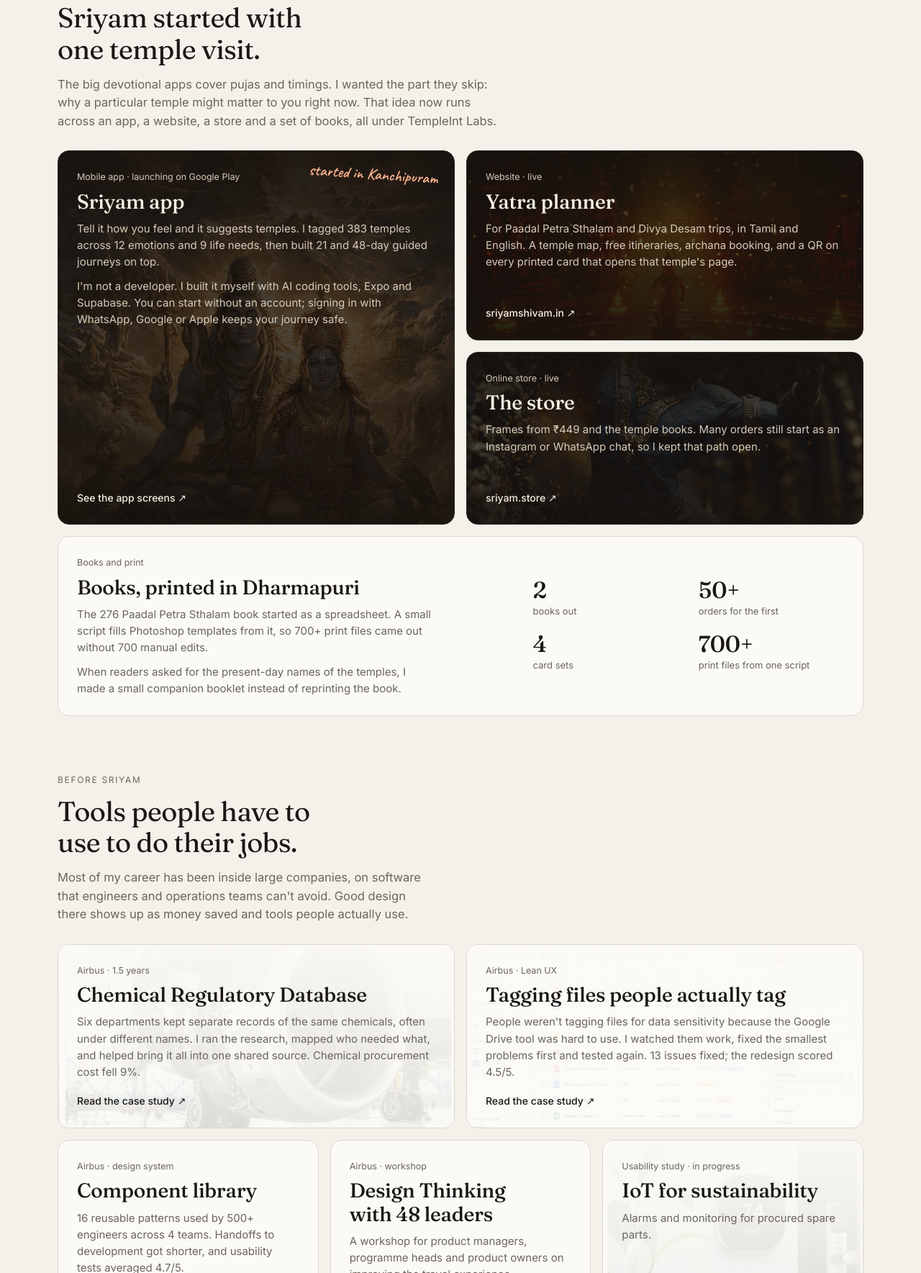
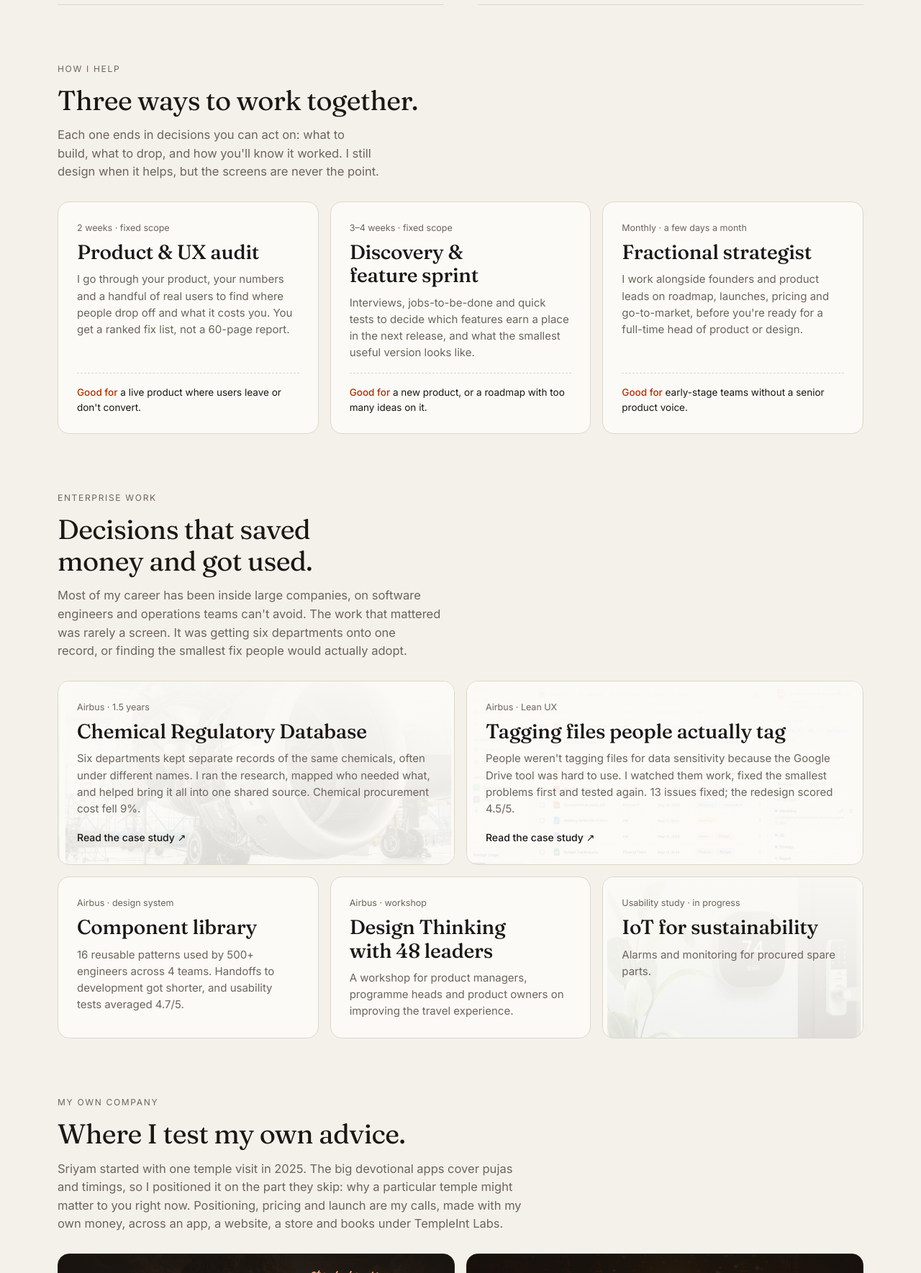
Before and after one commit to sridharguru/sridharux, a plain HTML site: page index.html in a window 1280 px wide. Shown: the part 1031-2800 px from the top of the page at 72% size. Drawn offline with Linux system fonts and the light colour scheme.

Commit message:
Reposition site and CV as product & UX strategist
- New hero: deciding what to build, how people use it, how to launch
- Add "How I help" section with three engagement offers
- Move enterprise work above Sriyam; reframe Sriyam as founder proof
- Contact copy now targets contract and freelance clients
- Replace cv.pdf with 2-page strategist CV
- Fix Kanchipuram tag overlapping the app tile on phones

Co-Authored-By: Claude Opus 5.5 <noreply@anthropic.com>
Claude-Session: https://claude.ai/code/session_015k2ebPJbngrLDfP8KxGWev

```diff
--- a/index.html
+++ b/index.html
@@ -3,10 +3,10 @@
 <head>
 <meta charset="UTF-8">
 <meta name="viewport" content="width=device-width, initial-scale=1.0">
-<title>Sridhar Gururajan · Product Designer</title>
-<meta name="description" content="Sridhar Gururajan, product designer from Dharmapuri, Tamil Nadu. 9.5 years at Airbus, Eli Lilly and L&amp;T. Founder of Sriyam. Open to remote design roles and consulting.">
-<meta property="og:title" content="Sridhar Gururajan · Product Designer">
-<meta property="og:description" content="I design software for people doing complicated jobs. Lately, also for my own small company.">
+<title>Sridhar Gururajan · Product &amp; UX Strategist</title>
+<meta name="description" content="Sridhar Gururajan, product and UX strategist from Dharmapuri, Tamil Nadu. 9.5 years at Airbus, Eli Lilly and L&amp;T; founder of Sriyam. Contract and freelance: product audits, discovery sprints and fractional strategy.">
+<meta property="og:title" content="Sridhar Gururajan · Product &amp; UX Strategist">
+<meta property="og:description" content="I help teams decide what to build, how people will use it, and how to take it to market.">
 <meta property="og:type" content="website">
 <meta property="og:url" content="https://sridharux.in/">
 <meta property="og:image" content="https://sridharux.in/sriyam-app.jpg">
@@ -112,6 +112,10 @@
   a.tile.dark:hover{border-color:#ff9a6a}
   .tile.dark .hand{color:#ffb48f}
   .tile .tag{position:absolute;top:20px;right:22px;font-size:22px;transform:rotate(4deg)}
+  .tile .fit{margin-top:auto;padding-top:16px;border-top:1px dashed var(--line);font-size:13.5px;color:var(--ink)}
+  .tile .fit b{font-weight:500;color:var(--accent)}
+  .services .tile{min-height:300px}
+  .services .tile p{margin-bottom:16px}
 
   .books{display:grid;grid-template-columns:1.4fr 1fr;gap:28px;align-items:center}
   .books .facts{display:grid;grid-template-columns:1fr 1fr;gap:18px 28px}
@@ -161,6 +165,7 @@
     .num b{font-size:28px}
     .xp li{grid-template-columns:1fr;gap:2px}
     .xp .co{text-align:left}
+    .tile .tag{position:static;display:block;transform:none;margin-bottom:8px;font-size:19px}
     nav{gap:16px}
     header{margin-bottom:40px}
   }
@@ -173,8 +178,9 @@
   <header>
     <a class="name" href="#">Sridhar Gururajan</a>
     <nav aria-label="Main">
+      <a href="#services">How I help</a>
+      <a href="#work">Work</a>
       <a href="#sriyam">Sriyam</a>
-      <a href="#work">Work</a>
       <a href="#experience">Experience</a>
       <a href="#contact">Contact</a>
     </nav>
@@ -182,15 +188,15 @@
 
   <div class="hero">
     <p class="hello">Hi, I'm Sridhar.</p>
-    <h1>I design software for people doing
-      <span class="scribble">complicated jobs.<svg viewBox="0 0 300 20" preserveAspectRatio="none" aria-hidden="true"><path d="M4 13 C 60 6, 120 16, 180 9 S 270 7, 296 12" fill="none" stroke="#b33000" stroke-width="3" stroke-linecap="round"/></svg></span>
-      Lately, also for my own small company.</h1>
-    <p>For nine and a half years that meant engineers at <strong>Airbus</strong>, clinical teams at <strong>Eli Lilly</strong> and product teams at <strong>L&amp;T</strong>. In 2025, a temple visit in Kanchipuram turned into <strong>Sriyam</strong>, which I now design, build and sell from Dharmapuri, Tamil Nadu.</p>
-    <p>I'm looking for a remote design role, and I take on consulting work too.</p>
+    <h1>I help teams decide
+      <span class="scribble">what to build,<svg viewBox="0 0 300 20" preserveAspectRatio="none" aria-hidden="true"><path d="M4 13 C 60 6, 120 16, 180 9 S 270 7, 296 12" fill="none" stroke="#b33000" stroke-width="3" stroke-linecap="round"/></svg></span>
+      how people will use it, and how to take it to market.</h1>
+    <p>For nine and a half years I've done that inside <strong>Airbus</strong>, <strong>Eli Lilly</strong> and <strong>L&amp;T</strong>, where good decisions showed up as money saved and tools people actually used. Since 2025 I've also run my own company, <strong>Sriyam</strong>, where the product, pricing and launch calls are mine.</p>
+    <p>I take on contract and freelance work: product audits, discovery sprints and fractional strategy roles.</p>
     <div class="ctas">
-      <a class="btn solid" href="cv.pdf" download>Download my CV</a>
-      <a class="btn ghost" href="mailto:srisridharguru@gmail.com">Email</a>
+      <a class="btn solid" href="mailto:srisridharguru@gmail.com?subject=Project%20enquiry">Tell me about your product</a>
       <a class="btn ghost" href="https://wa.me/918870327765" target="_blank" rel="noopener">WhatsApp</a>
+      <a class="btn ghost" href="cv.pdf" download>Download my CV</a>
     </div>
   </div>
 
@@ -204,10 +210,85 @@
     </div>
   </section>
 
+  <section id="services" class="services" aria-labelledby="services-h">
+    <div class="label">How I help</div>
+    <h2 id="services-h">Three ways to work together.</h2>
+    <p class="lead">Each one ends in decisions you can act on: what to build, what to drop, and how you'll know it worked. I still design when it helps, but the screens are never the point.</p>
+
+    <div class="grid">
+      <div class="tile third">
+        <div class="kicker">2 weeks · fixed scope</div>
+        <h3>Product &amp; UX audit</h3>
+        <p>I go through your product, your numbers and a handful of real users to find where people drop off and what it costs you. You get a ranked fix list, not a 60-page report.</p>
+        <div class="fit"><b>Good for</b> a live product where users leave or don't convert.</div>
+      </div>
+
+      <div class="tile third">
+        <div class="kicker">3–4 weeks · fixed scope</div>
+        <h3>Discovery &amp; feature sprint</h3>
+        <p>Interviews, jobs-to-be-done and quick tests to decide which features earn a place in the next release, and what the smallest useful version looks like.</p>
+        <div class="fit"><b>Good for</b> a new product, or a roadmap with too many ideas on it.</div>
+      </div>
+
+      <div class="tile third">
+        <div class="kicker">Monthly · a few days a month</div>
+        <h3>Fractional strategist</h3>
+        <p>I work alongside founders and product leads on roadmap, launches, pricing and go-to-market, before you're ready for a full-time head of product or design.</p>
+        <div class="fit"><b>Good for</b> early-stage teams without a senior product voice.</div>
+      </div>
+    </div>
+  </section>
+
+  <section id="work" aria-labelledby="work-h">
+    <div class="label">Enterprise work</div>
+    <h2 id="work-h">Decisions that saved money and got used.</h2>
+    <p class="lead">Most of my career has been inside large companies, on software engineers and operations teams can't avoid. The work that mattered was rarely a screen. It was getting six departments onto one record, or finding the smallest fix people would actually adopt.</p>
+
+    <div class="grid">
+      <a class="tile" href="https://www.figma.com/deck/1Ka6B10cOYrrqVpSLOYZiZ/Chemical-Regulatory?node-id=1-42" target="_blank" rel="noopener">
+        <img class="bgimg" src="frame8.jpg" alt="">
+        <div class="wash"></div>
+        <div class="kicker">Airbus · 1.5 years</div>
+        <h3>Chemical Regulatory Database</h3>
+        <p>Six departments kept separate records of the same chemicals, often under different names. I ran the research, mapped who needed what, and helped bring it all into one shared source. Chemical procurement cost fell 9%.</p>
+        <div class="more">Read the case study <span>↗</span></div>
+      </a>
+
+      <a class="tile" href="https://www.figma.com/deck/ZM7DmA233FhYcwuvyGR08C" target="_blank" rel="noopener">
+        <img class="bgimg" src="component1.jpg" alt="">
+        <div class="wash"></div>
+        <div class="kicker">Airbus · Lean UX</div>
+        <h3>Tagging files people actually tag</h3>
+        <p>People weren't tagging files for data sensitivity because the Google Drive tool was hard to use. I watched them work, fixed the smallest problems first and tested again. 13 issues fixed; the redesign scored 4.5/5.</p>
+        <div class="more">Read the case study <span>↗</span></div>
+      </a>
+
+      <div class="tile third">
+        <div class="kicker">Airbus · design system</div>
+        <h3>Component library</h3>
+        <p>16 reusable patterns used by 500+ engineers across 4 teams. Handoffs to development got shorter, and usability tests averaged 4.7/5.</p>
+      </div>
+
+      <div class="tile third">
+        <div class="kicker">Airbus · workshop</div>
+        <h3>Design Thinking with 48 leaders</h3>
+        <p>A workshop for product managers, programme heads and product owners on improving the travel experience.</p>
+      </div>
+
+      <div class="tile third">
+        <img class="bgimg" src="frame14.jpg" alt="">
+        <div class="wash"></div>
+        <div class="kicker">Usability study · in progress</div>
+        <h3>IoT for sustainability</h3>
+        <p>Alarms and monitoring for procured spare parts.</p>
+      </div>
+    </div>
+  </section>
+
   <section id="sriyam" aria-labelledby="sriyam-h">
     <div class="label">My own company</div>
-    <h2 id="sriyam-h">Sriyam started with one temple visit.</h2>
-    <p class="lead">The big devotional apps cover pujas and timings. I wanted the part they skip: why a particular temple might matter to you right now. That idea now runs across an app, a website, a store and a set of books, all under TempleInt Labs.</p>
+    <h2 id="sriyam-h">Where I test my own advice.</h2>
+    <p class="lead">Sriyam started with one temple visit in 2025. The big devotional apps cover pujas and timings, so I positioned it on the part they skip: why a particular temple might matter to you right now. Positioning, pricing and launch are my calls, made with my own money, across an app, a website, a store and books under TempleInt Labs.</p>
 
     <div class="grid">
       <a class="tile dark tall" href="https://www.figma.com/slides/K6ktip0B5M2HcDS1NJnqJG" target="_blank" rel="noopener">
@@ -258,52 +339,6 @@
     </div>
   </section>
 
-  <section id="work" aria-labelledby="work-h">
-    <div class="label">Before Sriyam</div>
-    <h2 id="work-h">Tools people have to use to do their jobs.</h2>
-    <p class="lead">Most of my career has been inside large companies, on software that engineers and operations teams can't avoid. Good design there shows up as money saved and tools people actually use.</p>
-
-    <div class="grid">
-      <a class="tile" href="https://www.figma.com/deck/1Ka6B10cOYrrqVpSLOYZiZ/Chemical-Regulatory?node-id=1-42" target="_blank" rel="noopener">
-        <img class="bgimg" src="frame8.jpg" alt="">
-        <div class="wash"></div>
-        <div class="kicker">Airbus · 1.5 years</div>
-        <h3>Chemical Regulatory Database</h3>
-        <p>Six departments kept separate records of the same chemicals, often under different names. I ran the research, mapped who needed what, and helped bring it all into one shared source. Chemical procurement cost fell 9%.</p>
-        <div class="more">Read the case study <span>↗</span></div>
-      </a>
-
-      <a class="tile" href="https://www.figma.com/deck/ZM7DmA233FhYcwuvyGR08C" target="_blank" rel="noopener">
-        <img class="bgimg" src="component1.jpg" alt="">
-        <div class="wash"></div>
-        <div class="kicker">Airbus · Lean UX</div>
-        <h3>Tagging files people actually tag</h3>
-        <p>People weren't tagging files for data sensitivity because the Google Drive tool was hard to use. I watched them work, fixed the smallest problems first and tested again. 13 issues fixed; the redesign scored 4.5/5.</p>
-        <div class="more">Read the case study <span>↗</span></div>
-      </a>
-
-      <div class="tile third">
-        <div class="kicker">Airbus · design system</div>
-        <h3>Component library</h3>
-        <p>16 reusable patterns used by 500+ engineers across 4 teams. Handoffs to development got shorter, and usability tests averaged 4.7/5.</p>
-      </div>
-
-      <div class="tile third">
-        <div class="kicker">Airbus · workshop</div>
-        <h3>Design Thinking with 48 leaders</h3>
-        <p>A workshop for product managers, programme heads and product owners on improving the travel experience.</p>
-      </div>
-
-      <div class="tile third">
-        <img class="bgimg" src="frame14.jpg" alt="">
-        <div class="wash"></div>
-        <div class="kicker">Usability study · in progress</div>
-        <h3>IoT for sustainability</h3>
-        <p>Alarms and monitoring for procured spare parts.</p>
-      </div>
-    </div>
-  </section>
-
   <section aria-labelledby="how-h">
     <div class="label" id="how-h">How I work</div>
     <div class="how">
@@ -320,7 +355,7 @@
   <section id="experience" aria-labelledby="xp-h">
     <div class="label" id="xp-h">Where I've worked</div>
     <ul class="xp">
-      <li><span class="yr">2025 – now</span><span class="rl">Founder</span><span class="co">TempleInt Labs · Sriyam</span></li>
+      <li><span class="yr">2025 – now</span><span class="rl">Founder &amp; product strategist</span><span class="co">TempleInt Labs · Sriyam</span></li>
       <li><span class="yr">2026</span><span class="rl">Technical Lead, UX</span><span class="co">Infovision Labs · contract</span></li>
       <li><span class="yr">2025</span><span class="rl">Senior UX Designer</span><span class="co">Brainridge Consulting · contract</span></li>
       <li><span class="yr">2022 – 2025</span><span class="rl">UI/UX Designer</span><span class="co">Airbus India</span></li>
@@ -333,9 +368,9 @@
   <section id="contact" aria-labelledby="contact-h">
     <div class="contact">
       <h2 id="contact-h">Let's talk.</h2>
-      <p>If you're hiring for a remote design role, or need a few weeks of help on your product, I'd like to hear about it. I work on Indian time, which overlaps well with UK and European hours.</p>
+      <p>If you're deciding what to build next, working out why users don't stick, or planning a launch, I can help, as a fixed-scope audit or sprint, or a few days a month. I work on Indian time, which overlaps well with UK and European hours.</p>
       <div class="ctas">
-        <a class="btn solid" href="mailto:srisridharguru@gmail.com">Email me</a>
+        <a class="btn solid" href="mailto:srisridharguru@gmail.com?subject=Project%20enquiry">Email me</a>
         <a class="btn ghost" href="https://wa.me/918870327765" target="_blank" rel="noopener">WhatsApp</a>
         <a class="btn ghost" href="https://www.linkedin.com/in/sridhar-gururajan/" target="_blank" rel="noopener">LinkedIn</a>
       </div>
```
Also changed, not shown: 1 other file.
